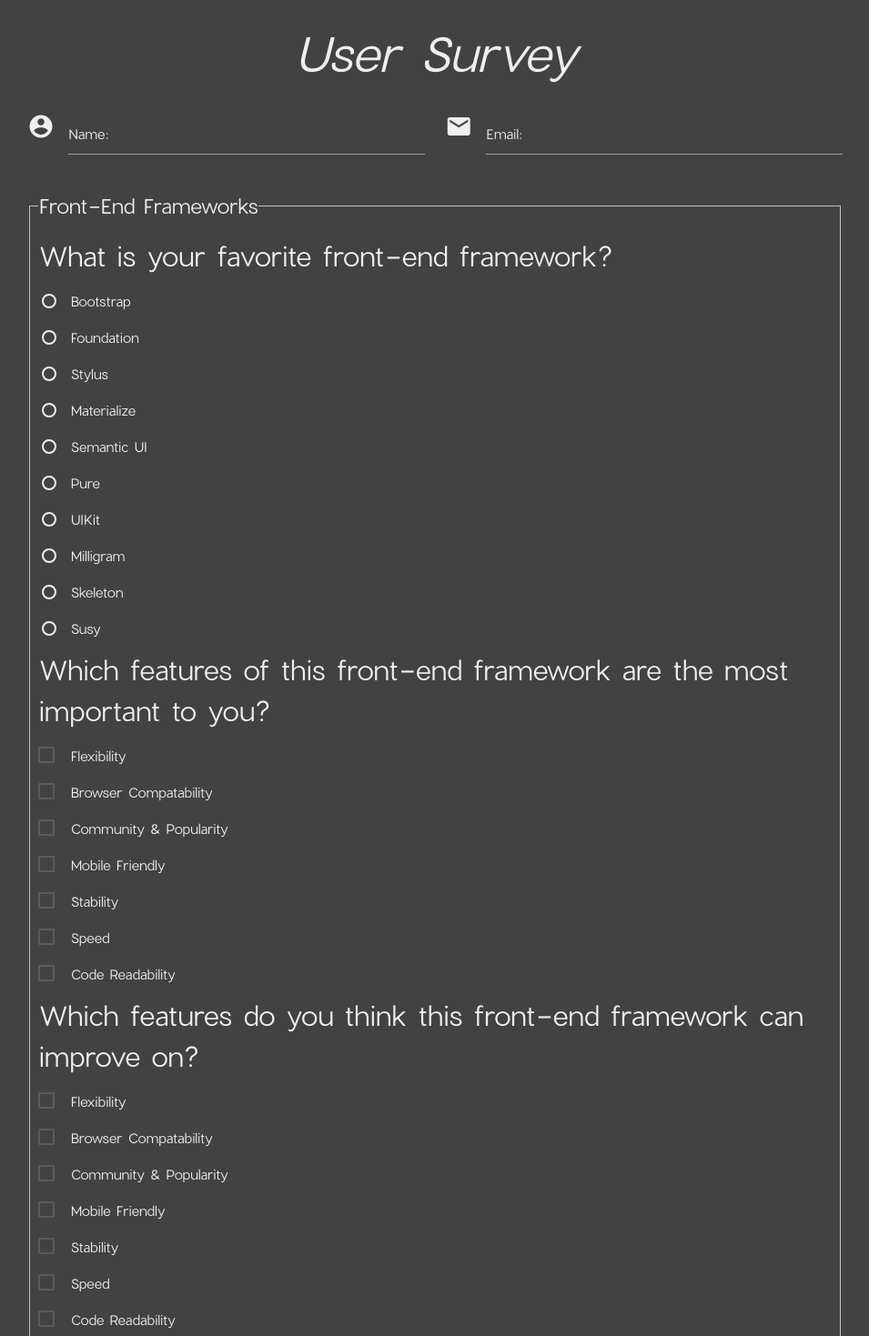
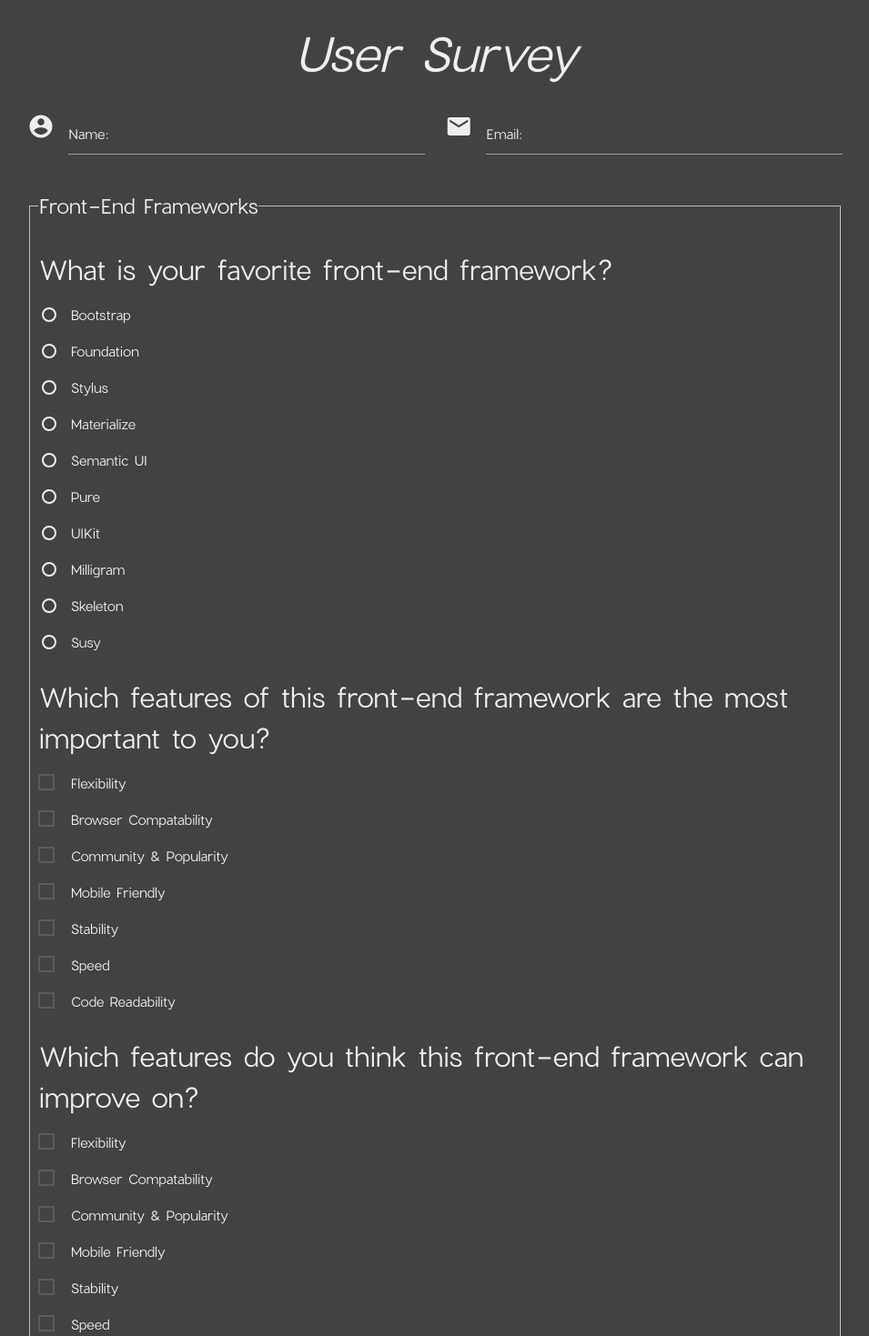
Before and after one commit to ahashim1/CSC174_Assignment8, a PHP site: page / in a window 1280 px wide. Shown: the part 2284-3753 px from the top of the page at 91% size, without its empty margins (162-1117 px from the left). Run offline with PHP 8.4, Linux system fonts and the light colour scheme; some libraries are stand-ins or nearby versions.

Commit message:
more top margin

```diff
--- a/css/overrides.css
+++ b/css/overrides.css
@@ -107,6 +107,6 @@ button.save_button{
 
 .questiontitle{
 	font-size: 200%;
-	margin-top: 10px;
+	margin-top: 25px;
 	margin-bottom: 5px;
 }
```
